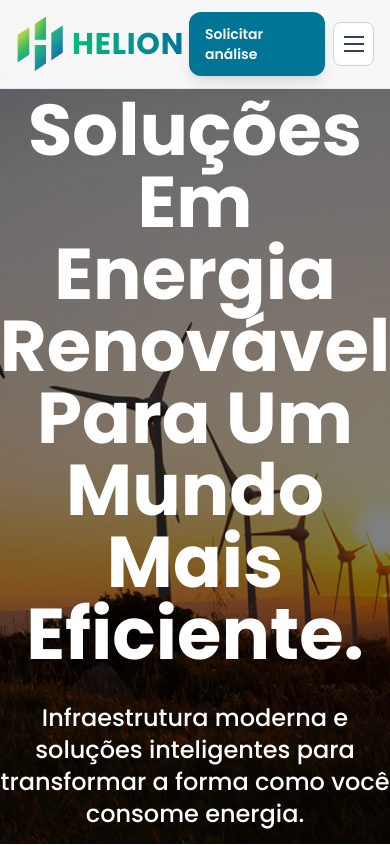
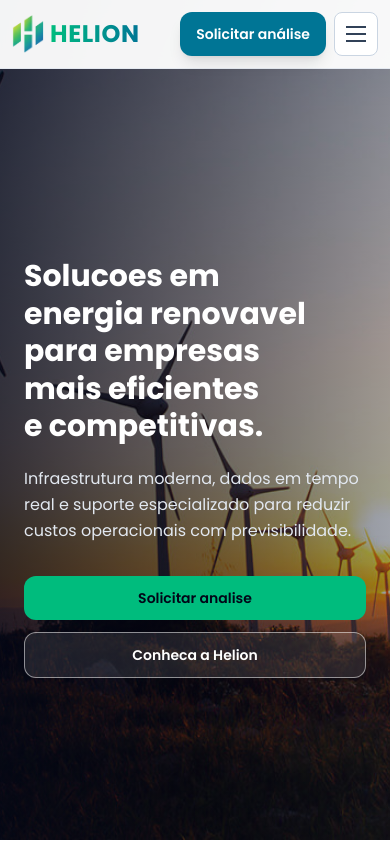
Before and after one commit to NarioMendonca/helion, a Next.js app: page / in a window 390 px wide. Shown: the top 846 px of the page. Built offline with nearby package versions, Linux system fonts and the light colour scheme.

Commit message:
styles: improve responsivity on hero and aboutUs

```diff
--- a/app/_components/AboutUs.tsx
+++ b/app/_components/AboutUs.tsx
@@ -51,7 +51,7 @@ export default function AboutUs() {
             </ul>
 
             <Link
-              href="sobre-nos"
+              href="/sobre-nos"
               className="inline-block cursor-pointer rounded-xl bg-emerald-600 px-5 py-3 text-sm font-semibold text-white transition hover:bg-emerald-700 sm:text-base"
             >
               Veja mais sobre nós
@@ -59,7 +59,7 @@ export default function AboutUs() {
           </article>
         </RevealOnScroll>
 
-        <RevealOnScroll delay={0.1} className="order-1 lg:order-2">
+        <RevealOnScroll delay={0.1} className="hidden order-1 lg:order-2 sm:block">
           <aside className="overflow-hidden rounded-3xl border border-slate-200 bg-white shadow-sm">
             <div className="relative h-64 overflow-hidden sm:h-80">
               <ImageHoverZoom className="absolute inset-0">
@@ -78,7 +78,7 @@ export default function AboutUs() {
               {impactMetrics.map((metric) => (
                 <div key={metric.label} className="rounded-2xl border border-slate-200 bg-slate-50 p-4">
                   <p className="text-2xl font-semibold text-slate-900">{metric.value}</p>
-                  <p className="mt-1 text-xs leading-relaxed text-slate-600 sm:text-sm">{metric.label}</p>
+                  <p className="mt-1 text-xs sm:text-sm wrap-break-word hyphens-auto leading-relaxed text-slate-600">{metric.label}</p>
                 </div>
               ))}
             </div>
--- a/app/_components/Header.tsx
+++ b/app/_components/Header.tsx
@@ -12,16 +12,16 @@ export default function Header() {
   const closeMenu = () => setIsMenuOpen(false)
 
   return (
-    <header className="fixed top-0 left-0 z-50 w-full border-b border-slate-200/80 bg-white/95 px-4 py-3 backdrop-blur-sm">
-      <div className="mx-auto flex w-full max-w-7xl items-center justify-between gap-4">
-        <Link href="/" className="flex items-center gap-2">
+    <header className="fixed top-0 left-0 z-50 w-full border-b border-slate-200/80 bg-white/95 px-3 py-3 backdrop-blur-sm sm:px-4">
+      <div className="mx-auto flex w-full max-w-7xl items-center justify-between gap-2 sm:gap-4">
+        <Link href="/" className="flex items-center gap-1.5 sm:gap-2">
           <Image
             src={HelionIcon}
             alt="Logo da Helion"
-            className="w-12 h-auto"
+            className="h-auto w-8 sm:w-12"
             quality={95}
           />
-          <span className="enterprise-logo bg-linear-90 from-emerald-500 to-cyan-700 text-3xl font-bold tracking-wide">
+          <span className="enterprise-logo bg-linear-90 from-emerald-500 to-cyan-700 text-2xl sm:text-3xl font-bold tracking-wide">
             HELION
           </span>
         </Link>
--- a/app/_components/Hero.tsx
+++ b/app/_components/Hero.tsx
@@ -1,28 +1,54 @@
 import Image from "next/image"
+import Link from "next/link"
 import heroBg from "@/public/hero-eolic-park.jpg"
 import { RevealOnScroll } from "./motion/RevealOnScroll"
 
 export default function Hero() {
   return (
-    <section id="hero" className="relative hero h-lvh bg-black pt-20">
+    <section id="hero" className="relative isolate overflow-hidden bg-black pt-20">
       <Image
         src={heroBg}
-        alt="Background"
+        alt="Parque eólico e infraestrutura de energia renovável"
         fill
-        style={{ objectFit: "cover", opacity: ".5" }}
+        className="-z-20 object-cover"
+        sizes="100vw"
         priority
       />
-      <div className="relative text-white z-1 flex flex-col items-center justify-center gap-8 h-full">
-        <RevealOnScroll delay={0.1} amount={0.35}>
-          <h1 className="text-7xl font-bold capitalize text-center">
-            Soluções em energia renovável para um mundo mais eficiente.
-          </h1>
-        </RevealOnScroll>
-        <RevealOnScroll delay={0.22} amount={0.35}>
-          <p className="text-2xl font-medium text-center">
-            Infraestrutura moderna e soluções inteligentes para transformar a forma como você consome energia.
-          </p>
-        </RevealOnScroll>
+
+      <div className="pointer-events-none absolute inset-0 -z-10 bg-linear-to-r from-slate-950/80 via-slate-950/60 to-slate-900/40" />
+
+      <div className="mx-auto flex min-h-[90svh] w-full max-w-7xl items-center px-6 py-14 text-white sm:min-h-screen sm:px-10 lg:px-14">
+        <div className="max-w-4xl">
+          <RevealOnScroll delay={0.16} amount={0.35}>
+            <h1 className="mt-4 text-3xl font-bold leading-tight text-balance sm:text-5xl lg:text-7xl">
+              Solucoes em energia renovavel para empresas mais eficientes e competitivas.
+            </h1>
+          </RevealOnScroll>
+
+          <RevealOnScroll delay={0.24} amount={0.35}>
+            <p className="mt-5 max-w-3xl text-base leading-relaxed text-slate-200 sm:text-lg lg:text-2xl">
+              Infraestrutura moderna, dados em tempo real e suporte especializado para reduzir custos operacionais
+              com previsibilidade.
+            </p>
+          </RevealOnScroll>
+
+          <RevealOnScroll delay={0.32} amount={0.35}>
+            <div className="mt-8 flex flex-col gap-3 sm:flex-row sm:items-center">
+              <Link
+                href="/#contact-form"
+                className="inline-flex justify-center rounded-xl bg-emerald-500 px-5 py-3 text-sm font-semibold text-slate-950 transition hover:bg-emerald-400 sm:text-base"
+              >
+                Solicitar analise
+              </Link>
+              <Link
+                href="/sobre-nos"
+                className="inline-flex justify-center rounded-xl border border-white/50 bg-white/10 px-5 py-3 text-sm font-semibold text-white transition hover:bg-white/20 sm:text-base"
+              >
+                Conheca a Helion
+              </Link>
+            </div>
+          </RevealOnScroll>
+        </div>
       </div>
     </section>
   )
--- a/app/_components/contactForm/ContactInfoCard.tsx
+++ b/app/_components/contactForm/ContactInfoCard.tsx
@@ -35,13 +35,8 @@ export function ContactInfoCard() {
 
         <ul className="space-y-4">
           {strategicPoints.map((point) => {
-            const PointIcon = point.icon
-
             return (
               <li key={point.title} className="flex gap-3">
-                <div className="mt-0.5 flex items-center rounded-lg bg-cyan-400/20 p-2 text-cyan-200">
-                  <PointIcon className="h-5 w-5" />
-                </div>
                 <div>
                   <p className="text-sm font-semibold text-white">{point.title}</p>
                   <p className="text-sm text-slate-300">{point.description}</p>
--- a/app/_components/contactForm/formConfig.ts
+++ b/app/_components/contactForm/formConfig.ts
@@ -1,19 +1,13 @@
-import { BsGraphUpArrow, BsLightningChargeFill } from "react-icons/bs"
-import { RiShieldCheckLine } from "react-icons/ri"
-
 export const strategicPoints = [
   {
-    icon: BsGraphUpArrow,
     title: "Estimativa de economia real",
     description: "Projeção técnica com cenários de retorno e redução de custos operacionais.",
   },
   {
-    icon: RiShieldCheckLine,
     title: "Diagnóstico técnico confiável",
     description: "Equipe especializada em projetos solares e eólicos para operações de alto padrão.",
   },
   {
-    icon: BsLightningChargeFill,
     title: "Plano de implantação sob medida",
     description: "Escopo adaptado ao perfil de consumo e à expansão da sua operação no Ceará.",
   },
--- a/app/layout.tsx
+++ b/app/layout.tsx
@@ -1,5 +1,5 @@
 import type { Metadata } from "next";
-import { Geist, Geist_Mono, Poppins } from "next/font/google";
+import { Poppins } from "next/font/google";
 import "./globals.css";
 
 const poppins = Poppins({
@@ -7,11 +7,6 @@ const poppins = Poppins({
   subsets: ["latin"],
   weight: ["400", "500", "600", "700"]
 })
-
-const geistSans = Geist({
-  variable: "--font-geist-sans",
-  subsets: ["latin"],
-});
 
 export const metadata: Metadata = {
   title: "Helion",
@@ -25,7 +20,7 @@ export default function RootLayout({
 }>) {
   return (
     <html
-      lang="pt-br"
+      lang="pt-BR"
     >
       <body className={`${poppins.variable} h-full antialiased`}>{children}</body>
     </html>
```
